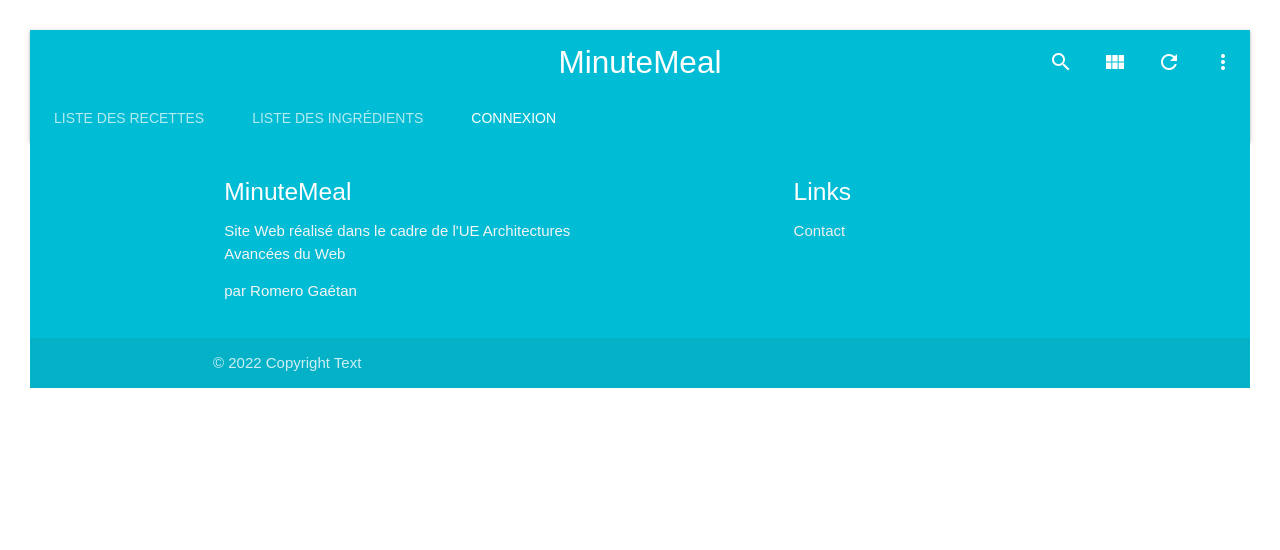
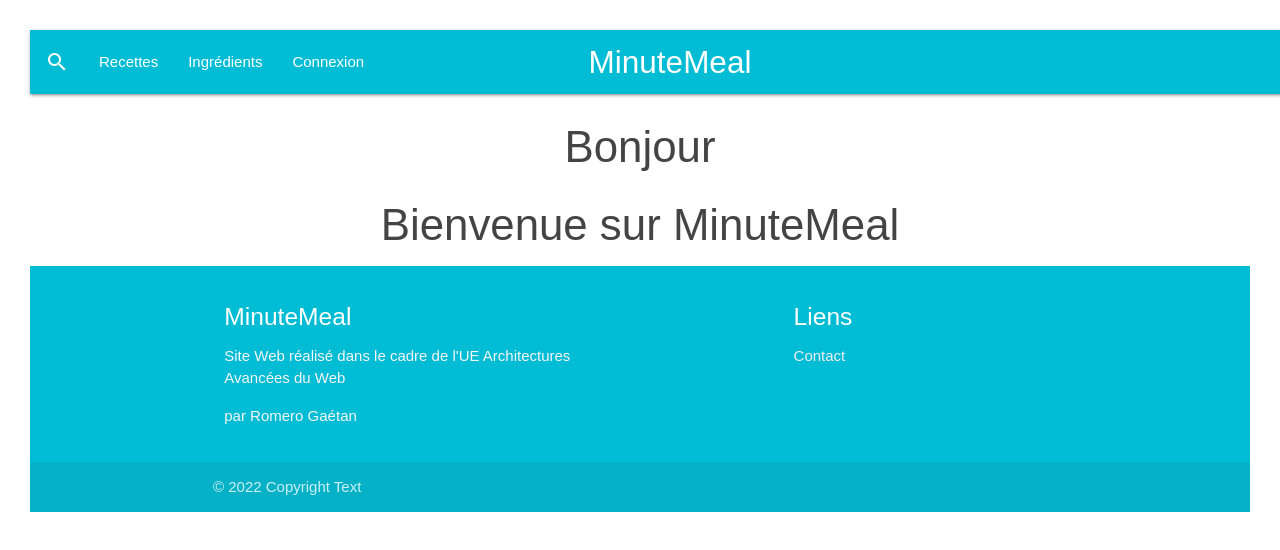
Before and after one commit to gaetanrm/ProjetWeb, an Angular app in the folder Angular/Recette/: page /home in a window 1280 px wide. Before the commit this address led to /. Shown: the top 550 px of the page. Built offline with nearby package versions, Linux system fonts and the light colour scheme.

Commit message:
savoirplus component + updating of few things

```diff
--- a/Angular/Recette/src/app/app-routing.module.ts
+++ b/Angular/Recette/src/app/app-routing.module.ts
@@ -3,11 +3,15 @@ import { RouterModule, Routes } from '@angular/router';
 import { ConnexionComponent } from './connexion/connexion.component';
 import { IngredientsComponent } from './ingredients/ingredients.component';
 import { RecettesComponent } from './recettes/recettes.component';
+import { SavoirplusComponent } from './savoirplus/savoirplus.component';
+import { HomeComponent } from './home/home.component';
 
 const routes: Routes = [
   { path: 'ingredients', component: IngredientsComponent },
   { path: 'connexion', component: ConnexionComponent},
-  { path: 'recettes', component: RecettesComponent}
+  { path: 'recettes', component: RecettesComponent},
+  { path: 'ensavoirplus', component: SavoirplusComponent},
+  { path: 'home', component: HomeComponent}
 ];
 
 @NgModule({
--- a/Angular/Recette/src/app/app.component.html
+++ b/Angular/Recette/src/app/app.component.html
@@ -1,24 +1,41 @@
-  <nav class="nav-extended cyan">
+<header class="page-header">
+  <div class="navbar-fixed row l2">
+    <nav class="cyan">
       <div class="nav-wrapper">
-      <a href="#" class="brand-logo center">{{title}}</a>
+        <a href="#" routerLink="/home" class="brand-logo center">{{title}}</a>
         <a href="#" data-target="mobile-demo" class="sidenav-trigger"><i class="material-icons">menu</i></a>
-      <ul class="right hide-on-med-and-down">
+        <ul id="nav-mobile" class="left hide-on-med-and-down">
           <li><a href="sass.html"><i class="material-icons">search</i></a></li>
-        <li><a href="badges.html"><i class="material-icons">view_module</i></a></li>
-        <li><a href="collapsible.html"><i class="material-icons">refresh</i></a></li>
-        <li><a href="mobile.html"><i class="material-icons">more_vert</i></a></li>
-      </ul>
-    </div>
-    <div class="nav-content">
-      <ul class="tabs tabs-transparent">
-        <li class="tab"><a href="#" routerLink="/recettes">{{listRecettes}}</a></li>
-        <li class="tab"><a href="#" routerLink="/ingredients">{{listIngredient}}</a></li>
+          <li class="tab"><a href="#" routerLink="/recettes">Recettes</a></li>
+          <li class="tab"><a href="#" routerLink="/ingredients">Ingrédients</a></li>
           <li class="tab"><a class="active" href="/connexion">Connexion</a></li>
         </ul>
       </div>
     </nav>
-
-  <!-- <div id="test1" class="col s12">Test 1</div>
-  <div id="test2" class="col s12">Test 2</div> -->
+  </div>
+</header>
 
 <router-outlet></router-outlet>
+
+<footer class="page-footer cyan">
+  <div class="container">
+    <div class="row">
+      <div class="col l6 s12">
+        <h5 class="white-text">MinuteMeal</h5>
+        <p class="grey-text text-lighten-4">Site Web réalisé dans le cadre de l'UE Architectures Avancées du Web</p>
+        <p class="grey-text text-lighten-4">par Romero Gaétan</p>
+      </div>
+      <div class="col l4 offset-l2 s12">
+        <h5 class="white-text">Liens</h5>
+        <ul>
+          <li><a class="grey-text text-lighten-3" href="#!">Contact</a></li>
+        </ul>
+      </div>
+    </div>
+  </div>
+  <div class="footer-copyright">
+    <div class="container">
+      © 2022 Copyright Text
+    </div>
+  </div>
+</footer>
--- a/Angular/Recette/src/app/app.module.ts
+++ b/Angular/Recette/src/app/app.module.ts
@@ -7,13 +7,17 @@ import { AppComponent } from './app.component';
 import { IngredientsComponent } from './ingredients/ingredients.component';
 import { ConnexionComponent } from './connexion/connexion.component';
 import { RecettesComponent } from './recettes/recettes.component';
+import { SavoirplusComponent } from './savoirplus/savoirplus.component';
+import { HomeComponent } from './home/home.component';
 
 @NgModule({
   declarations: [
     AppComponent,
     IngredientsComponent,
     ConnexionComponent,
-    RecettesComponent
+    RecettesComponent,
+    SavoirplusComponent,
+    HomeComponent
   ],
   imports: [
     HttpClientModule,
--- /dev/null
+++ b/Angular/Recette/src/app/home/home.component.html
@@ -0,0 +1,4 @@
+<div class="container center l12 grey-text text-darken-4">
+    <h3>Bonjour</h3>
+    <h3>Bienvenue sur MinuteMeal</h3>
+</div>
--- /dev/null
+++ b/Angular/Recette/src/app/home/home.component.ts
@@ -0,0 +1,15 @@
+import { Component, OnInit } from '@angular/core';
+
+@Component({
+  selector: 'app-home',
+  templateUrl: './home.component.html',
+  styleUrls: ['./home.component.css']
+})
+export class HomeComponent implements OnInit {
+
+  constructor() { }
+
+  ngOnInit(): void {
+  }
+
+}
--- a/Angular/Recette/src/app/ingredients/ingredients.component.html
+++ b/Angular/Recette/src/app/ingredients/ingredients.component.html
@@ -5,33 +5,7 @@
         <span class="card-title center grey-text text-darken-4">{{ingredient.nom}}</span>
         <span class="card-content center">Prix : {{ingredient.prix}} €</span>
         <span class="card-content center">Unité : {{ingredient.unite}}</span>
-        <div class="card-action" >
-          <p><a href="#" class="cyan-text">En savoir plus</a></p>
-        </div>
       </div>
     </div>
   </div>
 </div>
-
-<!--
-<div class="row center-cols center-align">
-  <div *ngFor="let ingredient of ingredients">
-    <div class="card col m6">
-      <div class="card-content">
-        <span class="card-title center activator grey-text text-darken-4">{{recette.nom}}<i class="material-icons right">more_vert</i></span>
-        <span class="card-content center">mode de Cuisson : {{recette.modeCuisson}}</span>
-        <span class="card-content center">Nombre de Personnes : {{recette.nombrePersonnes}}</span>
-        <p><a href="#">Voir les avis</a></p>
-      </div>
-      <div class="card-reveal">
-        <span class="card-title grey-text text-darken-4">{{recette.nom}}<i class="material-icons right">close</i></span>
-        <ul>
-          <li *ngFor="let ingredient of recette.ingredients; index as index">
-            <span class="card-content-center">Ingrédient {{index+1}}: {{ingredient[0]}}, Quantité: {{ingredient[1]}}</span>
-          </li>
-        </ul>
-      </div>
-    </div>
-  </div>
-</div>
--->
--- a/Angular/Recette/src/app/recettes/recettes.component.html
+++ b/Angular/Recette/src/app/recettes/recettes.component.html
@@ -6,15 +6,17 @@
         <span class="card-content center">mode de Cuisson : {{recette.modeCuisson}}</span>
         <span class="card-content center">Nombre de Personnes : {{recette.nombrePersonnes}}</span>
         <div class="card-action">
-          <p><a href="#" class="cyan-text">Voir les avis</a></p>
+          <p><a href="#" class="cyan-text">Voir les avis</a>
+            <a href="#" routerLink="/ensavoirplus" class="cyan-text">En savoir plus</a>
+          </p>
         </div>
       </div>
       <div class="card-reveal">
-        <span class="card-title grey-text text-darken-4">{{recette.nom}}<i class="material-icons right">close</i></span>
+        <span class="card-title grey-text text-darken-4">Ingrédients<i class="material-icons right">close</i></span>
         <ul>
-          <li *ngFor="let ingredient of recette.ingredients; index as index">
-            <span class="card-content-center">Ingrédient {{index+1}}: {{ingredient[0]}}, Quantité: {{ingredient[1]}}</span>
-          </li>
+          <div *ngFor="let ingredient of recette.ingredients;">
+            <span class="card-content">- {{ingredient[0]}}, Quantité: {{ingredient[1]}}</span>
+          </div>
         </ul>
       </div>
     </div>
--- /dev/null
+++ b/Angular/Recette/src/app/savoirplus/savoirplus.component.html
@@ -0,0 +1 @@
+<p>savoirplus works!</p>
--- /dev/null
+++ b/Angular/Recette/src/app/savoirplus/savoirplus.component.ts
@@ -0,0 +1,15 @@
+import { Component, OnInit } from '@angular/core';
+
+@Component({
+  selector: 'app-savoirplus',
+  templateUrl: './savoirplus.component.html',
+  styleUrls: ['./savoirplus.component.css']
+})
+export class SavoirplusComponent implements OnInit {
+
+  constructor() { }
+
+  ngOnInit(): void {
+  }
+
+}
--- a/Angular/Recette/src/index.html
+++ b/Angular/Recette/src/index.html
@@ -18,27 +18,4 @@
 <body>
   <app-root></app-root>
 </body>
-
-<footer class="page-footer cyan">
-  <div class="container">
-    <div class="row">
-      <div class="col l6 s12">
-        <h5 class="white-text">MinuteMeal</h5>
-        <p class="grey-text text-lighten-4">Site Web réalisé dans le cadre de l'UE Architectures Avancées du Web</p>
-        <p class="grey-text text-lighten-4">par Romero Gaétan</p>
-      </div>
-      <div class="col l4 offset-l2 s12">
-        <h5 class="white-text">Links</h5>
-        <ul>
-          <li><a class="grey-text text-lighten-3" href="#!">Contact</a></li>
-        </ul>
-      </div>
-    </div>
-  </div>
-  <div class="footer-copyright">
-    <div class="container">
-    © 2022 Copyright Text
-    </div>
-  </div>
-</footer>
 </html>
```
Also changed, not shown: Angular/Recette/src/app/home/home.component.css (added), Angular/Recette/src/app/savoirplus/savoirplus.component.css (added), 2 other files (tests, documents, lock files or other folders). Lines whose indentation alone changed are shown as unchanged.
